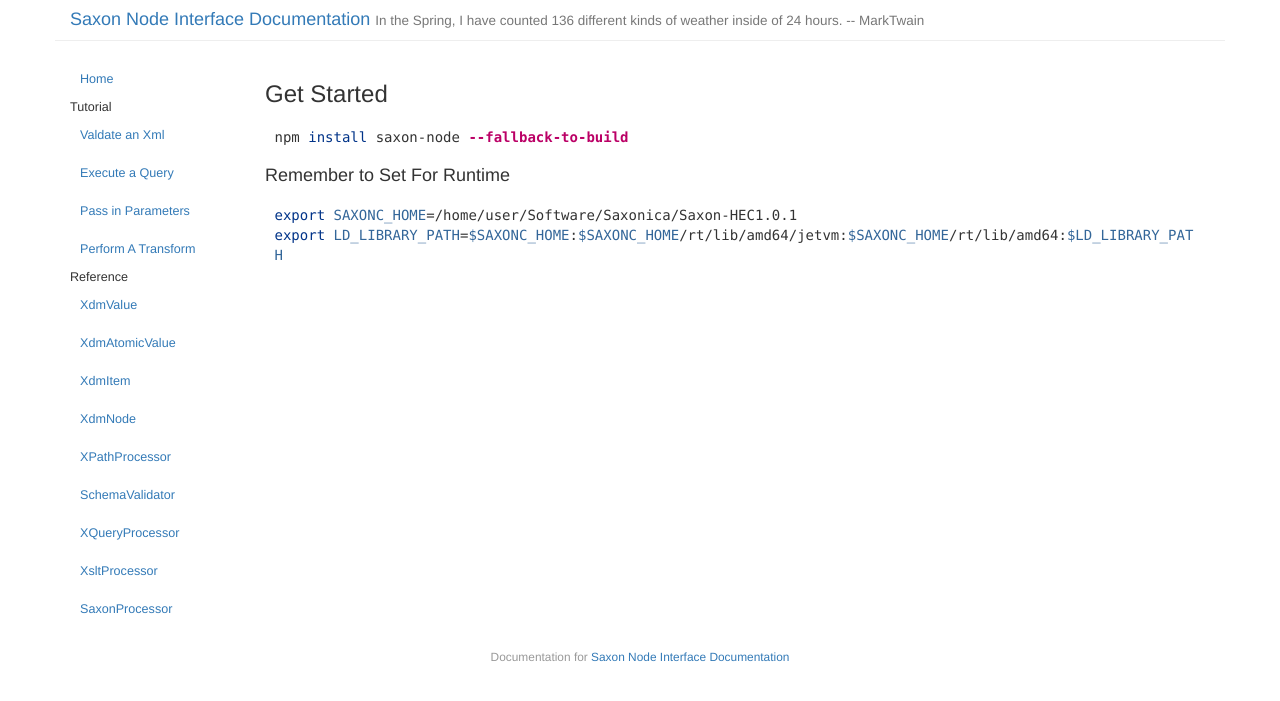
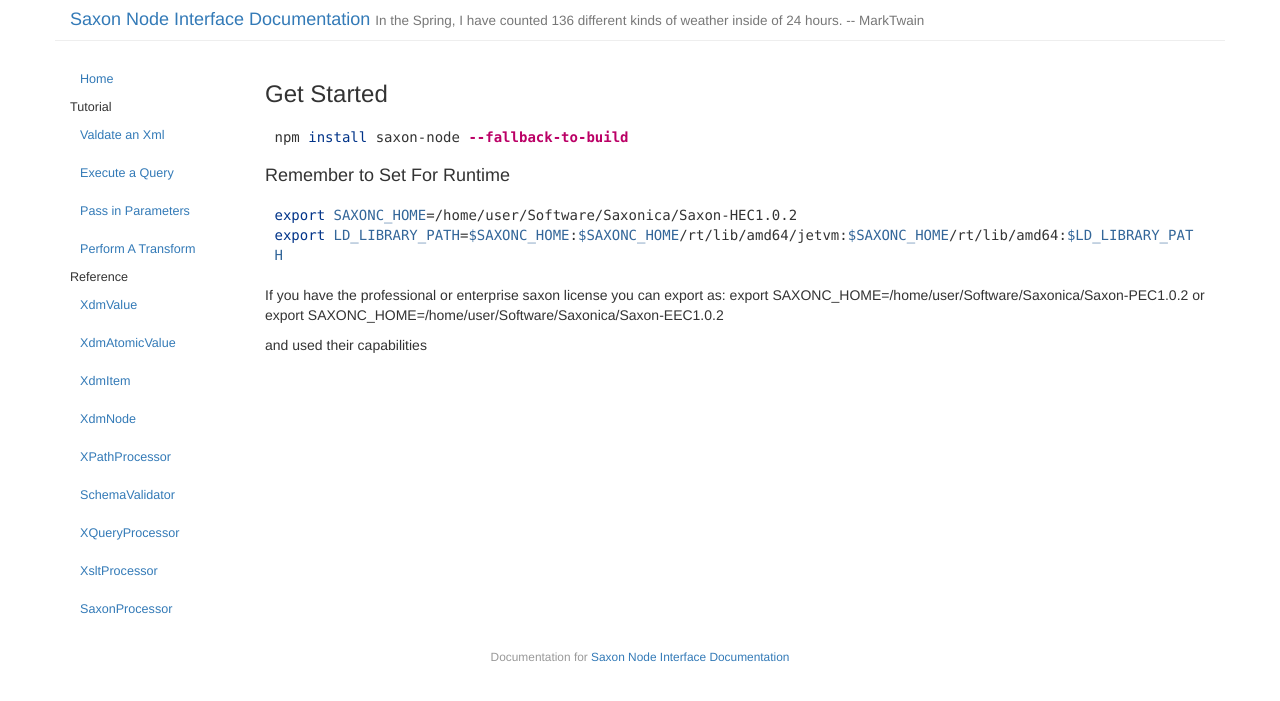
Before and after one commit to rimmartin/saxon-node, a Jekyll site: the page built from index.md, in a window 1280 px wide. Shown: the top 701 px of the page. Built offline with Jekyll 4.4.1, drawn with Linux system fonts in a browser that asks for light colours.

Commit message:
upgrade to saxon/c v1.0.2 release

````diff
--- a/index.md
+++ b/index.md
@@ -12,6 +12,13 @@ npm install saxon-node --fallback-to-build
 #### Remember to Set For Runtime
 
 ```bash
-export SAXONC_HOME=/home/user/Software/Saxonica/Saxon-HEC1.0.1
+export SAXONC_HOME=/home/user/Software/Saxonica/Saxon-HEC1.0.2
 export LD_LIBRARY_PATH=$SAXONC_HOME:$SAXONC_HOME/rt/lib/amd64/jetvm:$SAXONC_HOME/rt/lib/amd64:$LD_LIBRARY_PATH
 ```
+
+If you have the professional or enterprise saxon license you can export as:
+export SAXONC_HOME=/home/user/Software/Saxonica/Saxon-PEC1.0.2
+or
+export SAXONC_HOME=/home/user/Software/Saxonica/Saxon-EEC1.0.2
+
+and used their capabilities
````
